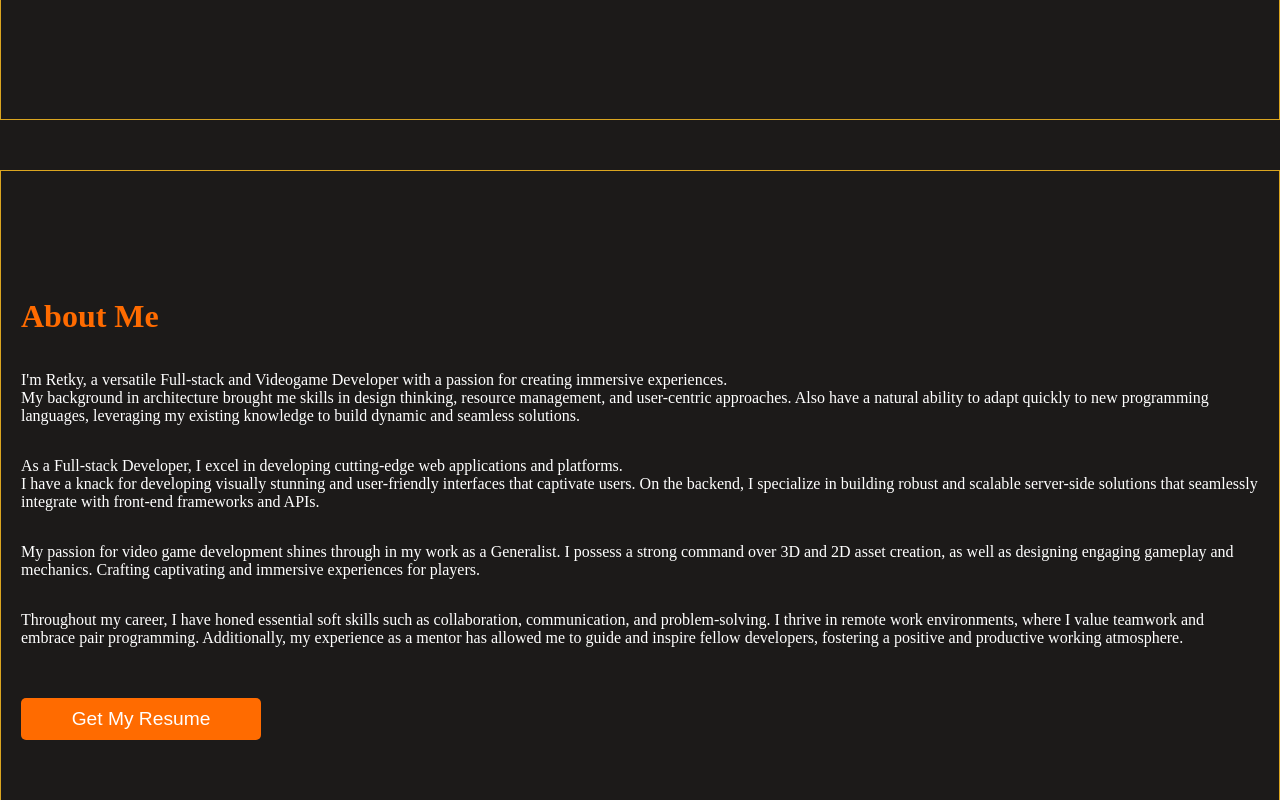
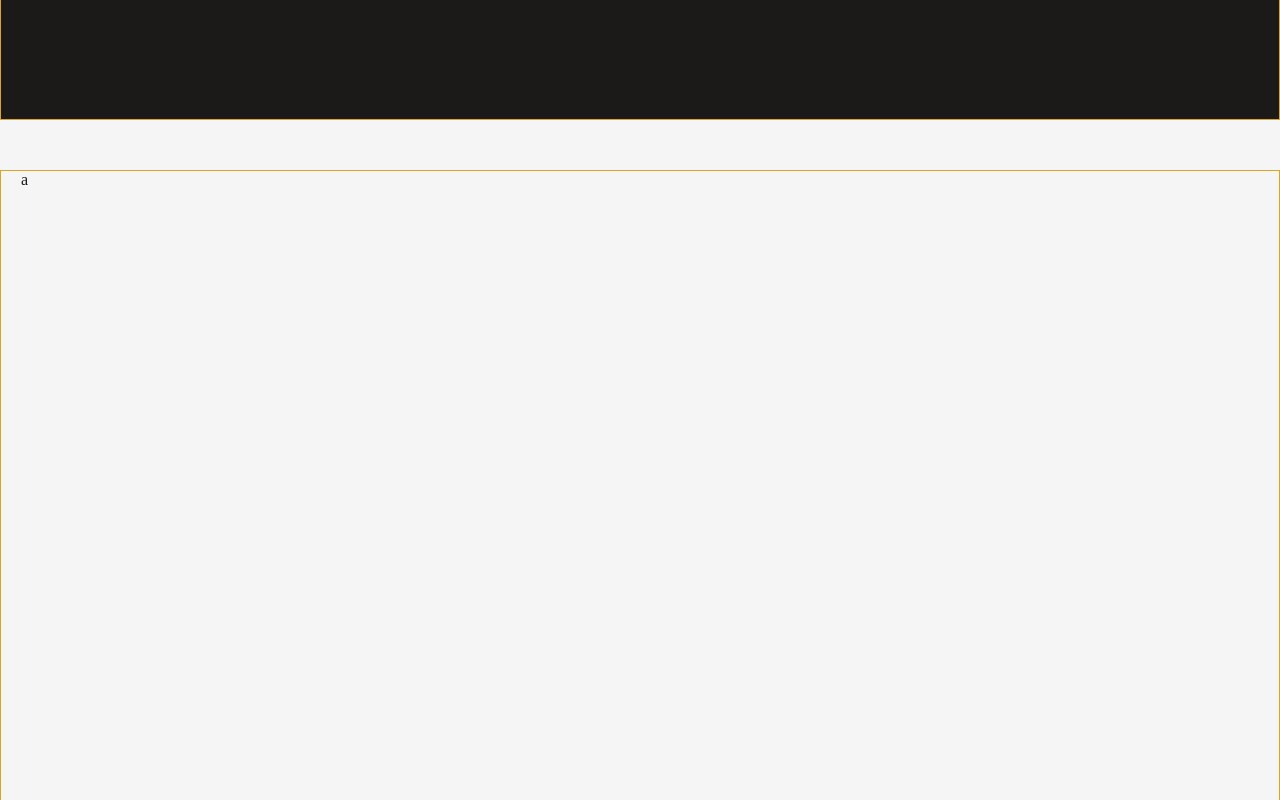
Before and after one commit to Retky/RetkyPortfolio, a React (Create React App) app: page /#/ in a window 1280 px wide. Shown: the part 680-1480 px from the top of the page. Built offline with nearby package versions, Linux system fonts and the light colour scheme.

Commit message:
Mod 'Projects' separated section

```diff
--- a/src/pages/HomePage.jsx
+++ b/src/pages/HomePage.jsx
@@ -1,16 +1,14 @@
 import Landing from './Landing';
 import About from './About';
 import Contact from './Contact';
+import Projects from './Projects';
 import '../styles/HomePage.scss';
 
 const Homepage = () => {
   const view = (
     <main className="home">
       <Landing />
-      {/* <div className="projects">
-        <div className="projects-content">
-        </div>
-      </div> */}
+      <Projects />
       <About />
       <Contact />
     </main>
--- /dev/null
+++ b/src/pages/Projects.jsx
@@ -0,0 +1,15 @@
+import '../styles/Projects.scss';
+
+const Projects = () => {
+  const view = (
+    <div id="projects" className="projects">
+      <div className="projects-content">
+        a
+      </div>
+    </div>
+  );
+
+  return view;
+};
+
+export default Projects;
--- a/src/styles/HomePage.scss
+++ b/src/styles/HomePage.scss
@@ -1,13 +1,13 @@
 @import "Variables";
 
-.landing, .about, .stack, .contact {
+.landing, .projects, .about, .stack, .contact {
   @include full-height;
 
   background-color: $dark-bg;
   color: #fff;
 }
 
-.contact {
+.projects, .contact {
   background-color: $light-bg;
   color: $dark-bg;
 }
--- /dev/null
+++ b/src/styles/Projects.scss
@@ -0,0 +1,5 @@
+@import 'variables.scss';
+
+.projects-content {
+  @include adaptative-width;
+}
```
